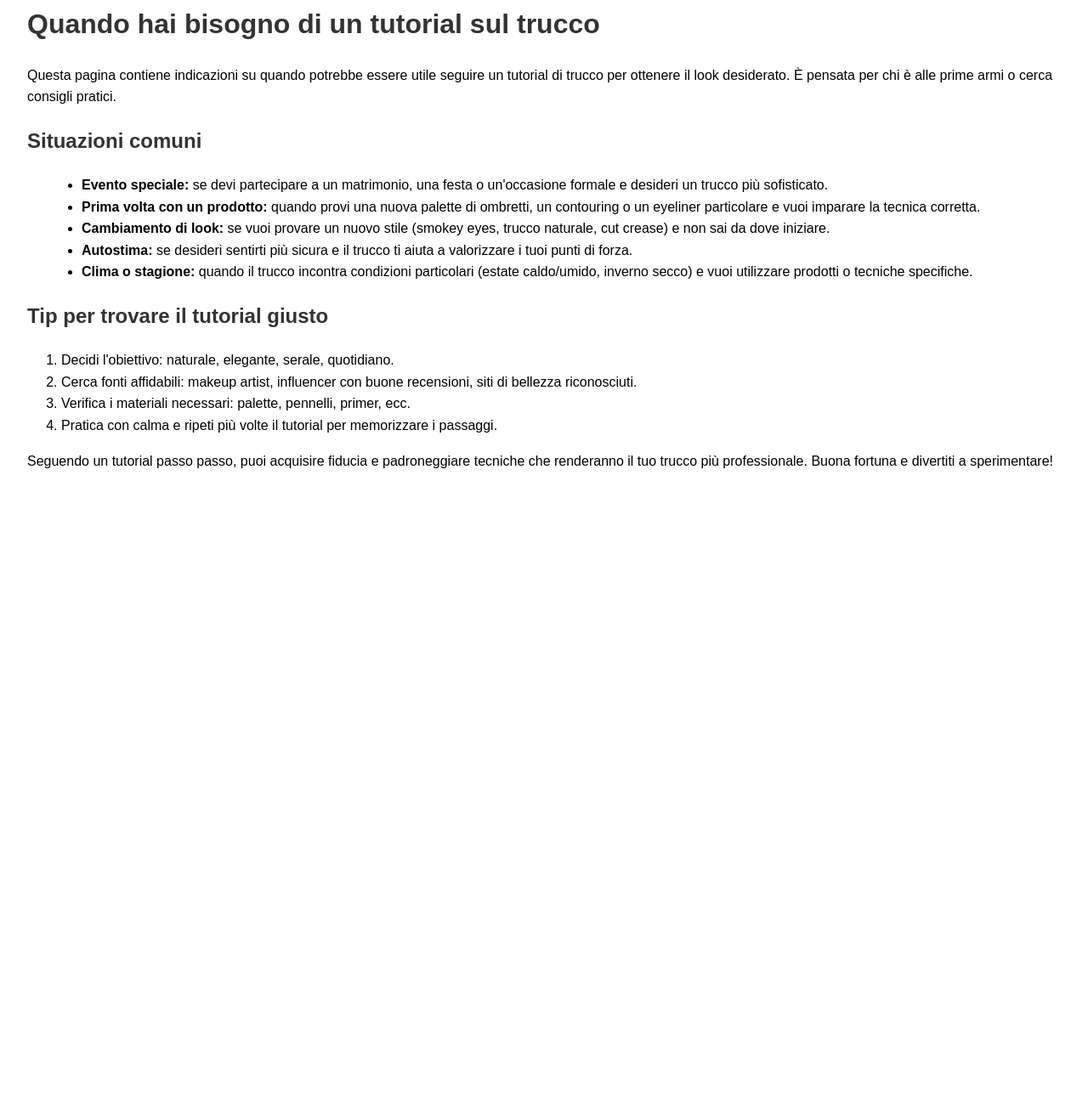
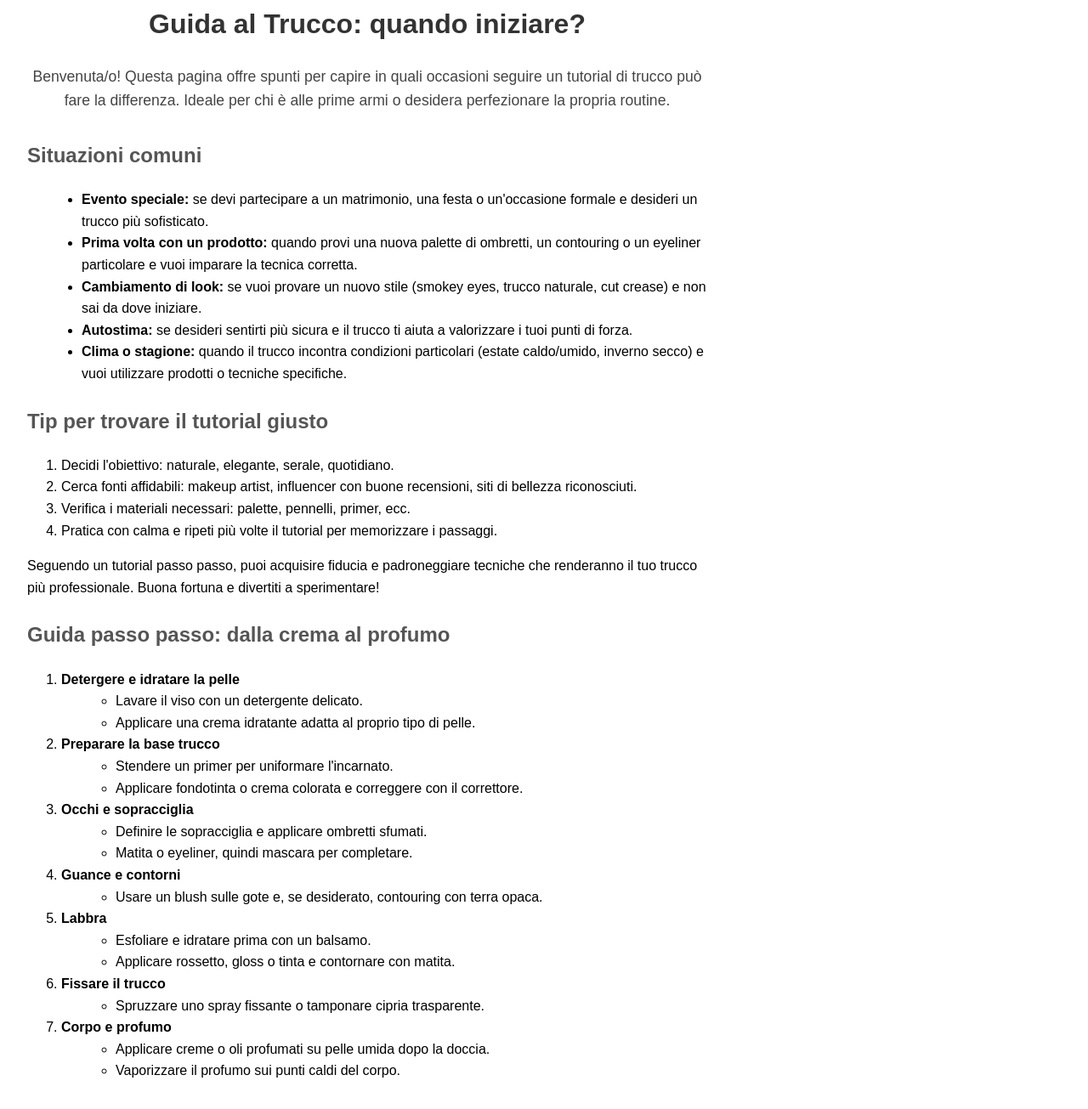
Before and after one commit to christinemariniello-bit/Christine-Atelier_beauty, a plain HTML site: page index.html in a window 1280 px wide. Shown: the part 29-1334 px from the top of the page at 85% size. Before the commit the page ends 800 px from the top, so only its background shows below. Drawn offline with Linux system fonts and the light colour scheme.

Commit message:
ho migliorato il tutto

```diff
--- a/index.html
+++ b/index.html
@@ -3,16 +3,22 @@
 <head>
     <meta charset="UTF-8">
     <meta name="viewport" content="width=device-width, initial-scale=1.0">
-    <title>Guida al Trucco</title>
+    <meta name="description" content="Scopri quando e perché seguire un tutorial trucco: consigli pratici per principianti e appassionate.">
+    <title>Guida al Trucco – Christine Atelier</title>
     <style>
-        body { font-family: Arial, sans-serif; line-height: 1.6; margin: 2rem; }
-        h1, h2 { color: #333; }
+        body { font-family: Arial, sans-serif; line-height: 1.6; margin: 2rem; max-width: 800px; }
+        header { text-align: center; margin-bottom: 2rem; }
+        h1 { color: #333; font-size: 2rem; }
+        h2 { color: #555; margin-top: 1.5rem; }
         ul { margin-left: 1.5rem; }
+        p.intro { font-size: 1.1rem; color: #444; }
     </style>
 </head>
 <body>
-    <h1>Quando hai bisogno di un tutorial sul trucco</h1>
-    <p>Questa pagina contiene indicazioni su quando potrebbe essere utile seguire un tutorial di trucco per ottenere il look desiderato. È pensata per chi è alle prime armi o cerca consigli pratici.</p>
+    <header>
+        <h1>Guida al Trucco: quando iniziare?</h1>
+        <p class="intro">Benvenuta/o! Questa pagina offre spunti per capire in quali occasioni seguire un tutorial di trucco può fare la differenza. Ideale per chi è alle prime armi o desidera perfezionare la propria routine.</p>
+    </header>
 
     <h2>Situazioni comuni</h2>
     <ul>
@@ -32,5 +38,50 @@
     </ol>
 
     <p>Seguendo un tutorial passo passo, puoi acquisire fiducia e padroneggiare tecniche che renderanno il tuo trucco più professionale. Buona fortuna e divertiti a sperimentare!</p>
+
+    <h2>Guida passo passo: dalla crema al profumo</h2>
+    <ol>
+        <li><strong>Detergere e idratare la pelle</strong>
+            <ul>
+                <li>Lavare il viso con un detergente delicato.</li>
+                <li>Applicare una crema idratante adatta al proprio tipo di pelle.</li>
+            </ul>
+        </li>
+        <li><strong>Preparare la base trucco</strong>
+            <ul>
+                <li>Stendere un primer per uniformare l'incarnato.</li>
+                <li>Applicare fondotinta o crema colorata e correggere con il correttore.</li>
+            </ul>
+        </li>
+        <li><strong>Occhi e sopracciglia</strong>
+            <ul>
+                <li>Definire le sopracciglia e applicare ombretti sfumati.</li>
+                <li>Matita o eyeliner, quindi mascara per completare.</li>
+            </ul>
+        </li>
+        <li><strong>Guance e contorni</strong>
+            <ul>
+                <li>Usare un blush sulle gote e, se desiderato, contouring con terra opaca.</li>
+            </ul>
+        </li>
+        <li><strong>Labbra</strong>
+            <ul>
+                <li>Esfoliare e idratare prima con un balsamo.</li>
+                <li>Applicare rossetto, gloss o tinta e contornare con matita.</li>
+            </ul>
+        </li>
+        <li><strong>Fissare il trucco</strong>
+            <ul>
+                <li>Spruzzare uno spray fissante o tamponare cipria trasparente.</li>
+            </ul>
+        </li>
+        <li><strong>Corpo e profumo</strong>
+            <ul>
+                <li>Applicare creme o oli profumati su pelle umida dopo la doccia.</li>
+                <li>Vaporizzare il profumo sui punti caldi del corpo.</li>
+            </ul>
+        </li>
+    </ol>
+
 </body>
 </html>
```
